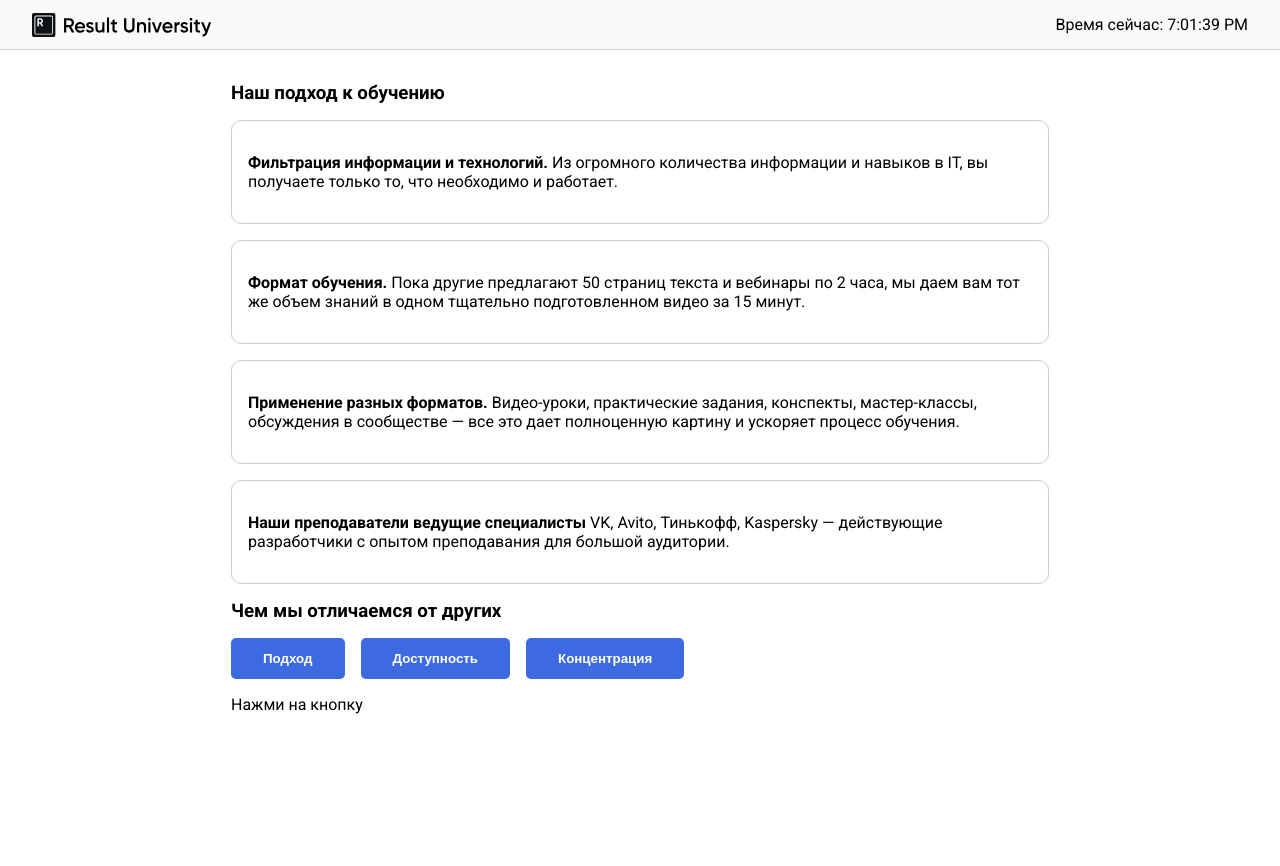
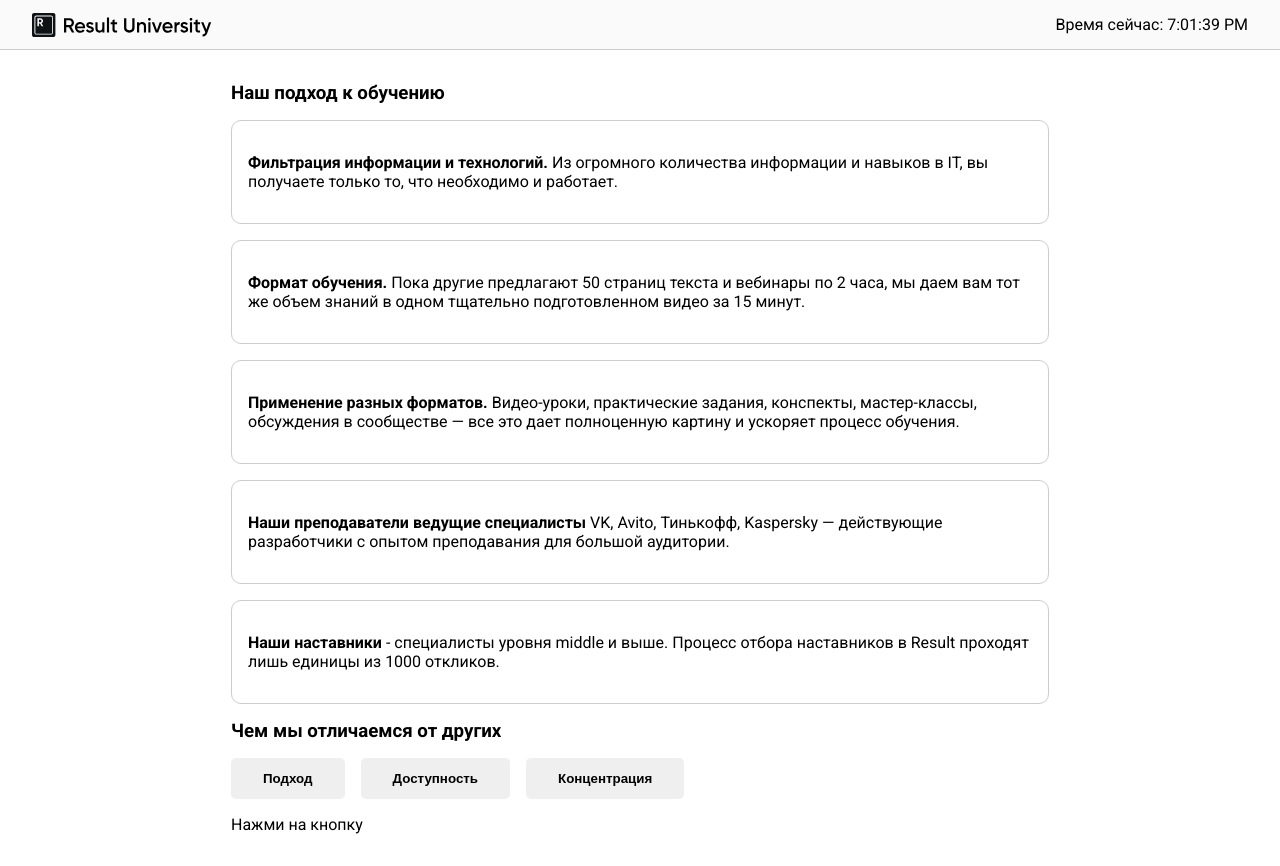
Before and after one commit to Tigerstyle29/React_beginner_tutorial, a React (Vite) app in the folder 01-react-basic-start/: page / in a window 1280 px wide. Before the commit the page ends 800 px from the top, so only its background shows below. Built offline with nearby package versions, Linux system fonts and the light colour scheme.

Commit message:
Working with lists

```diff
--- a/01-react-basic-start/src/App.jsx
+++ b/01-react-basic-start/src/App.jsx
@@ -28,21 +28,32 @@ function App() {
           <h3>Наш подход к обучению</h3>
 
           <ul>
-            <WayToTeach
-              title={ways[0].title}
-              description={ways[0].description}
-            />
-            <WayToTeach {...ways[1]} />
-            <WayToTeach {...ways[2]} />
-            <WayToTeach {...ways[3]} />
+            {ways.map((way) => (
+              <WayToTeach key={way.title} {...way} />
+            ))}
           </ul>
         </section>
         <section>
           <h3>Чем мы отличаемся от других</h3>
 
-          <Button onClick={() => handleClick('way')}>Подход</Button>
-          <Button onClick={() => handleClick('easy')}>Доступность</Button>
-          <Button onClick={() => handleClick('program')}>Концентрация</Button>
+          <Button
+            isActive={contentType === 'way'}
+            onClick={() => handleClick('way')}
+          >
+            Подход
+          </Button>
+          <Button
+            isActive={contentType === 'easy'}
+            onClick={() => handleClick('easy')}
+          >
+            Доступность
+          </Button>
+          <Button
+            isActive={contentType === 'program'}
+            onClick={() => handleClick('program')}
+          >
+            Концентрация
+          </Button>
 
           {/* {contentType ? (
             <p>{differences[contentType]}</p>
--- a/01-react-basic-start/src/components/Button/Button.jsx
+++ b/01-react-basic-start/src/components/Button/Button.jsx
@@ -1,9 +1,10 @@
 import './Button.css'
 
-export default function Button ({ children, onClick }) {
-
+export default function Button ({ children, onClick, isActive }) {
+    // let classes = 'button'
+    // if (isActive) classes += ' Active'
     return (
-        <button className="button active" onClick={onClick} >
+        <button className={isActive ? 'button active' : 'button'} onClick={onClick}>
             {children}
         </button>
     )
--- a/01-react-basic-start/src/data.js
+++ b/01-react-basic-start/src/data.js
@@ -19,6 +19,11 @@ export const ways = [
     description:
       'VK, Avito, Тинькофф, Kaspersky — действующие разработчики с опытом преподавания для большой аудитории.',
   },
+  {
+    title: 'Наши наставники',
+    description:
+      '- специалисты уровня middle и выше. Процесс отбора наставников в Result проходят лишь единицы из 1000 откликов.',
+  },
 ]
 
 export const differences = {
```
